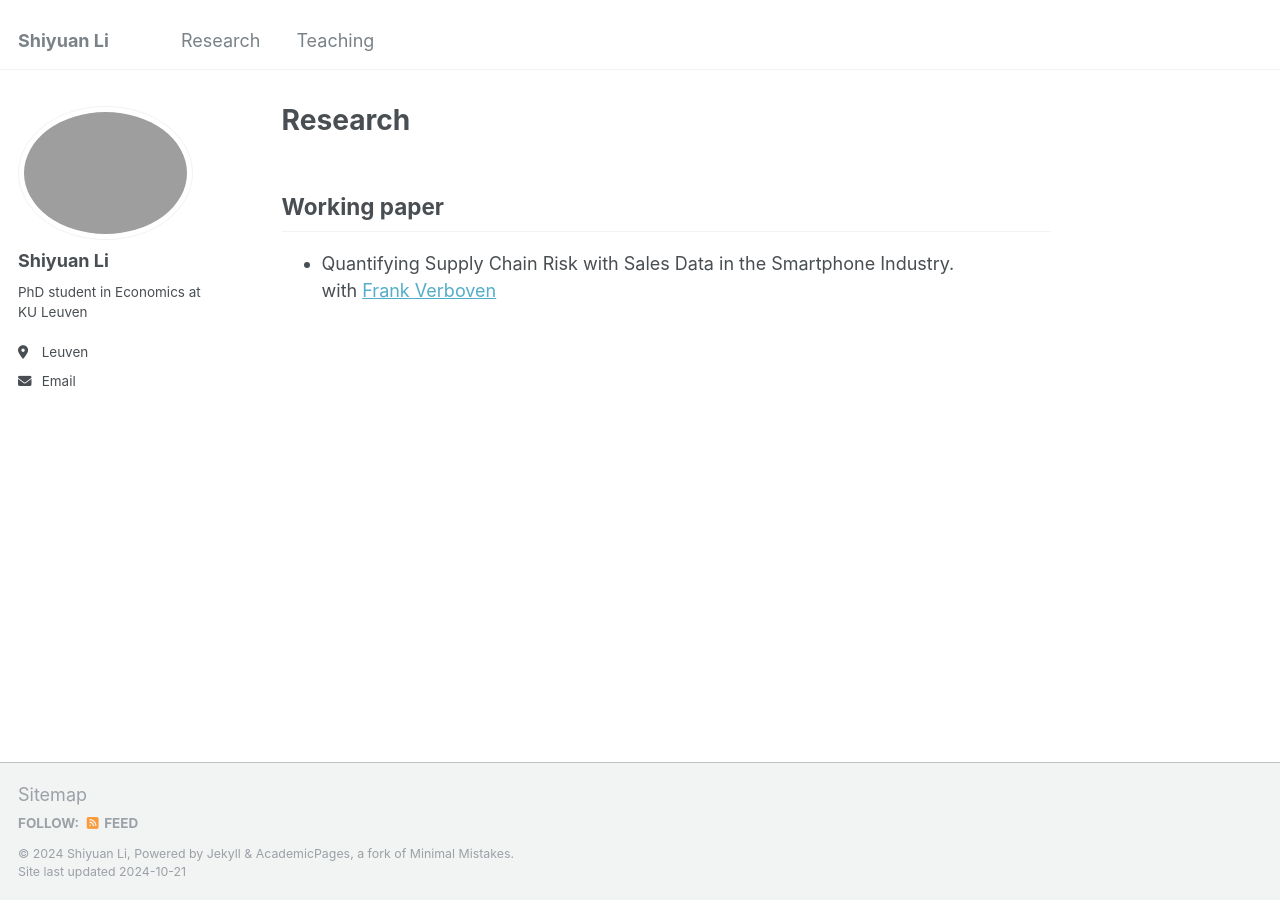
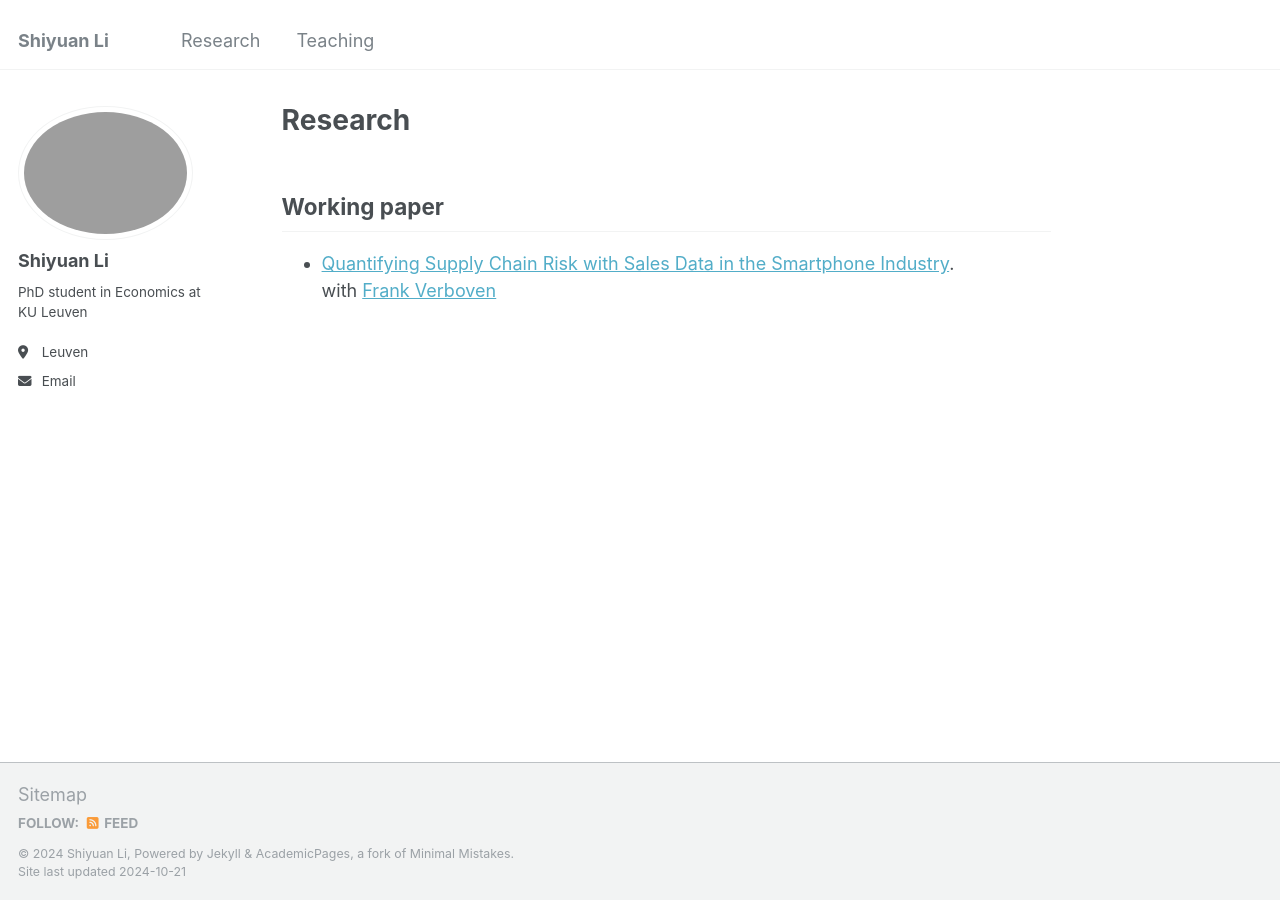
Before and after one commit to ShiyuanLi1/shiyuanli1.github.io, a Jekyll site: the page built from _pages/research.md, in a window 1280 px wide. Built offline with Jekyll 4.4.1, drawn with Linux system fonts in a browser that asks for light colours; part of the change alters nothing that is shown.

```diff
--- a/_pages/research.md
+++ b/_pages/research.md
@@ -5,5 +5,5 @@ title: "Research"
 
 ## Working paper
 
-* Quantifying Supply Chain Risk with Sales Data in the Smartphone Industry.\
+* [Quantifying Supply Chain Risk with Sales Data in the Smartphone Industry](https://github.com/ShiyuanLi1/shiyuanli1.github.io/blob/master/files/Quantifying_Supply_Chain_Risk_with_Sales_Data_in_the_Smartphone_Industry_EARIE.pdf).\
    with [Frank Verboven](https://sites.google.com/site/frankverbo/home)
```
